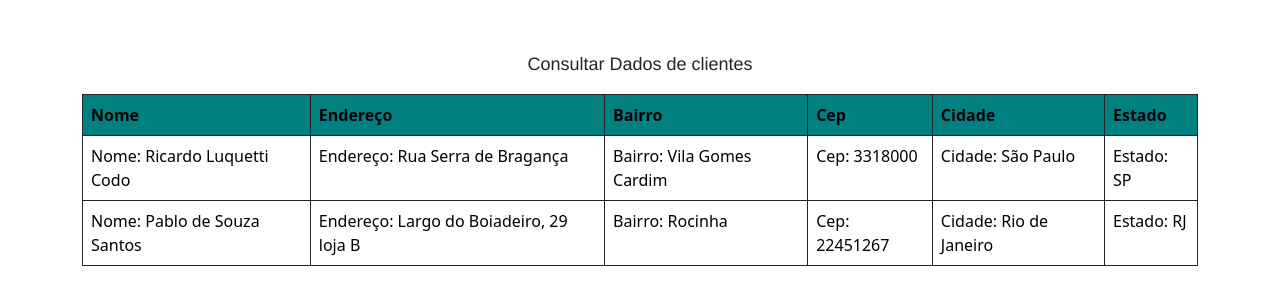
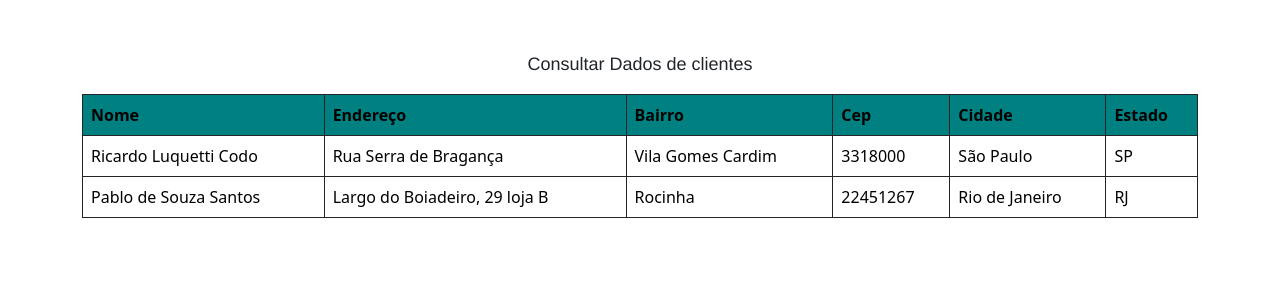
Before and after one commit to RLC02/consultar-banco-de-dados, a PHP site: page / in a window 1280 px wide. Shown: the top 305 px of the page. Run offline with PHP 8.4, Linux system fonts and the light colour scheme; data comes from the database, SQL or seed files in the repository.

Commit message:
Atualização

```diff
--- a/ProjetoWeb/index.php
+++ b/ProjetoWeb/index.php
@@ -52,22 +52,22 @@ try
         $rows = $result->fetchAll();
         for($i=0; $i < count($rows); $i++){ ?>
                 <td scope="col">
-                Nome: <?php echo $rows [$i]['nome']; ?><br>
+                <?php echo $rows [$i]['nome']; ?><br>
                 </td>
                 <td scope="col">
-                Endereço: <?php echo $rows [$i]['endereco']; ?><br>
+                <?php echo $rows [$i]['endereco']; ?><br>
                 </td>
                 <td scope="col">
-                Bairro: <?php echo $rows [$i]['bairro']; ?><br>
+                <?php echo $rows [$i]['bairro']; ?><br>
                 </td>
                 <td scope="col">
-                Cep: <?php echo $rows [$i]['cep']; ?><br>
+                <?php echo $rows [$i]['cep']; ?><br>
                 </td>
                 <td scope="col">
-                Cidade: <?php echo $rows [$i]['cidade']; ?><br>
+                <?php echo $rows [$i]['cidade']; ?><br>
                 </td>
                 <td scope="col">
-                Estado: <?php echo $rows [$i]['estado']; ?><br>
+                <?php echo $rows [$i]['estado']; ?><br>
                 </td>
                 </tbody>
 <?php
```
